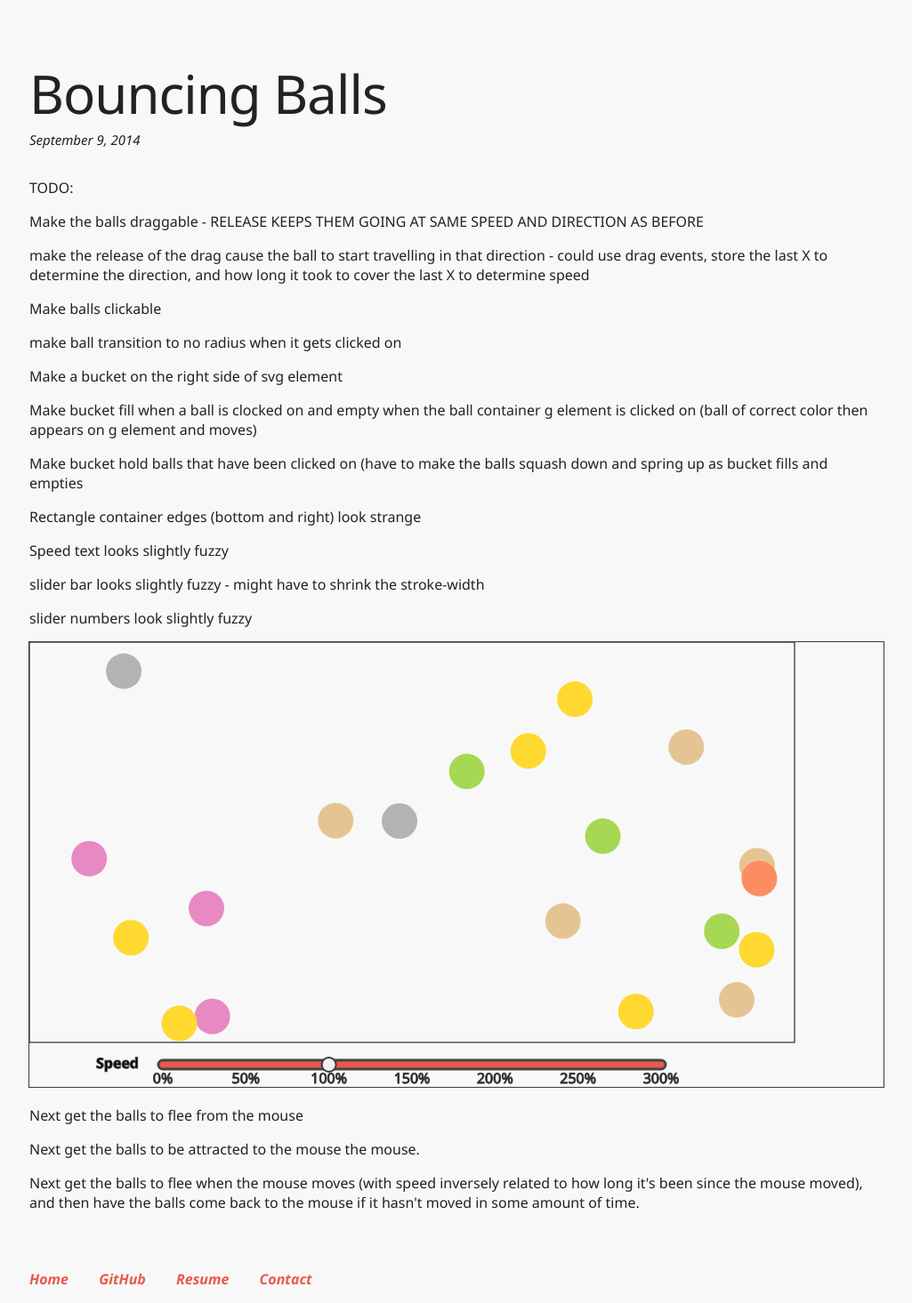
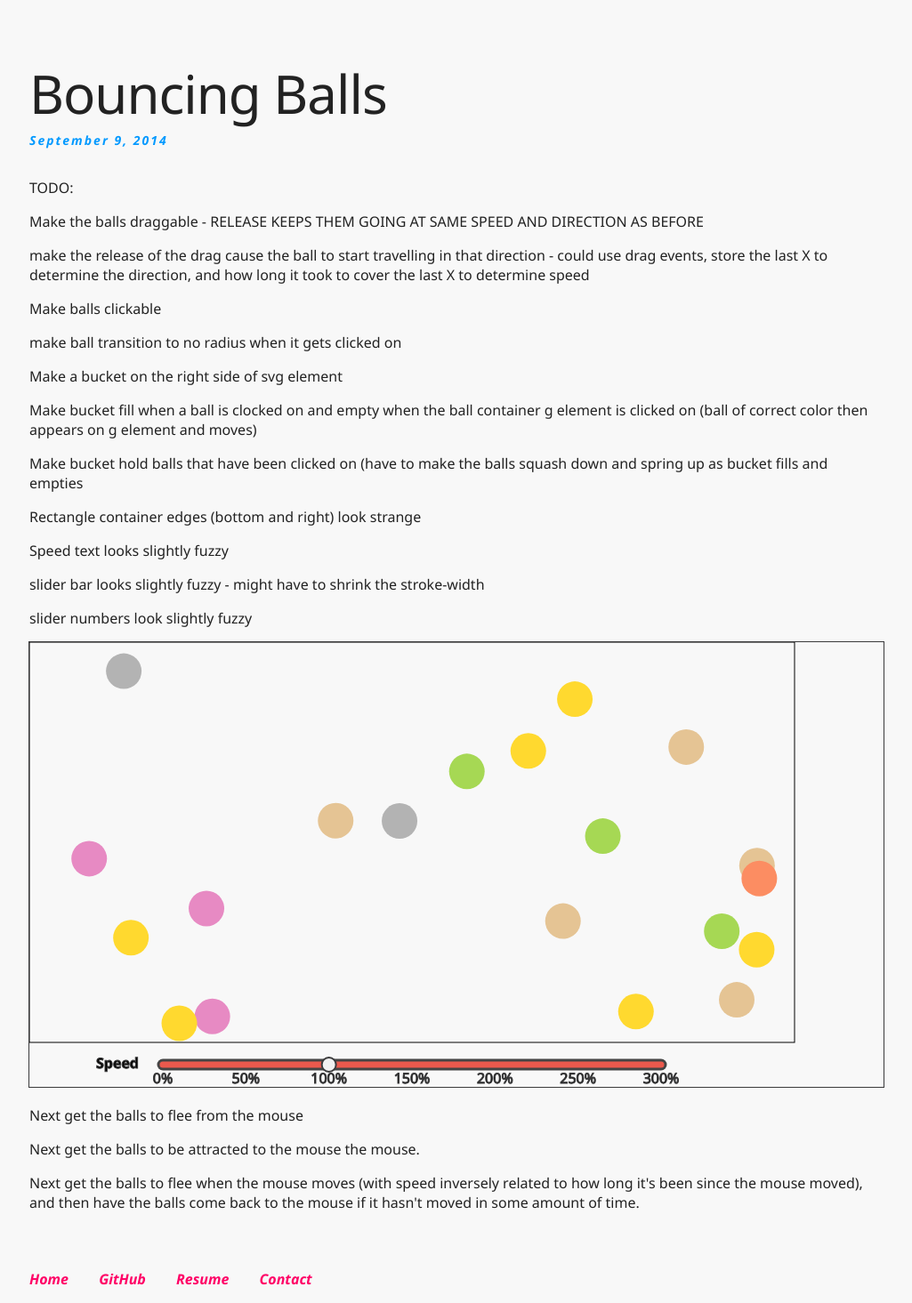
Before and after one commit to SimonCB765/VisiBull, a Flask app: template visi-bull/templates/demos/bouncing_balls.html in a window 1280 px wide. Shown: the whole page at 89% size, without its empty margins (127-1152 px from the left). Run offline with Flask 2, Linux system fonts and the light colour scheme; the template is opened without the code that fills it, so the values that code supplies are empty.

Commit message:
Small style alterations

```diff
--- a/visi-bull/static/css/main.css
+++ b/visi-bull/static/css/main.css
@@ -15,22 +15,23 @@ _element
 html {min-width: 1040px;}
 body {background-color: #F8F8F8; color: #222222; font-family: "Segoe UI", sans-serif; margin: 4em auto 1em auto; width: 960px;}
 p {margin: 1em 0}
-a {color: #EA594D}
+a {color: #FF0066}
 a:not(:hover) {text-decoration: none;}
 
 /*
 _header
 */
 header {margin-bottom: 2em;}
-header .pageTitle {font-size: 60px; font-weight: 300; letter-spacing: -1px;}
+header .pageTitle {font-size: 60px; font-weight: normal; letter-spacing: -1px;}
+header .date {color: #0099FF; font-size: 14px; font-style: oblique; font-weight: bold; letter-spacing: 2px;}
 
 /*
 _footer
 */
 footer {margin-top: 4em; word-spacing: 30px;}
-footer a {font-style: oblique; font-weight: 700;}
+footer a {font-style: oblique; font-weight: bold;}
 
 /*
 _classes
 */
-.date {font-style: oblique; font-size: 15px;}
+.banner .date {font-size: small;}
```
